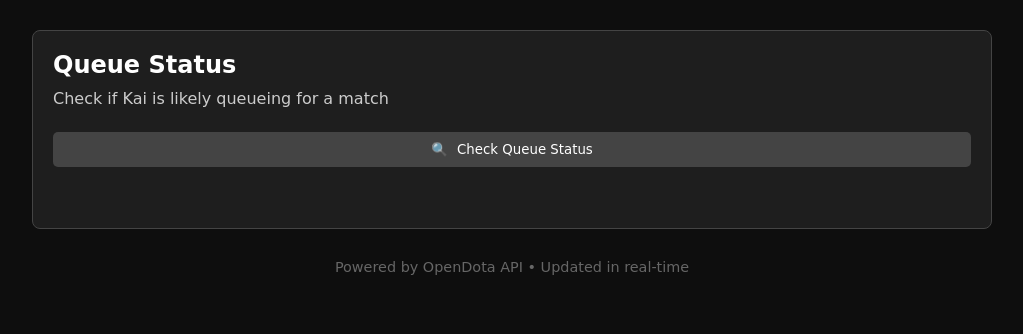
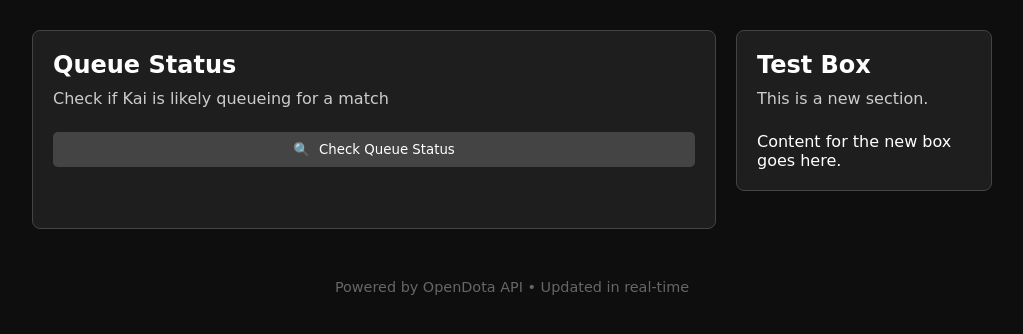
Before and after one commit to msalaheen01/dotaTracker, a Flask app: page / in a window 1280 px wide. Shown: the part 239-573 px from the top of the page, without its empty margins (128-1151 px from the left). Run offline with Flask 3, Linux system fonts and the light colour scheme.

Commit message:
minor ui

```diff
--- a/app.py
+++ b/app.py
@@ -1,4 +1,4 @@
-from flask import Flask, render_template
+from flask import Flask, render_template, jsonify
 import datetime
 import requests
 import time
@@ -131,6 +131,20 @@
     return min(score, 100), log, last_five_summary(matches)
 
 
+def format_time_ago(minutes):
+    """Format time ago in days if > 24 hours, hours and minutes if > 60 minutes, otherwise just minutes"""
+    if minutes >= 1440:  # 24 hours = 1440 minutes
+        days = minutes // 1440
+        return f"{days}d ago"
+    elif minutes >= 60:
+        hours = minutes // 60
+        remaining_minutes = minutes % 60
+        if remaining_minutes == 0:
+            return f"{hours}h ago"
+        else:
+            return f"{hours}h {remaining_minutes}m ago"
+    else:
+        return f"{minutes}m ago"
 
 
 def get_matches():
@@ -157,8 +171,8 @@
 
 @app.route('/check')
 def check():
-    matches = get_matches()
-    score, log, last5 = estimate_queue_likelihood(matches)
+    matches_data = get_matches()
+    score, log, last5 = estimate_queue_likelihood(matches_data)
 
     status = (
         f"🔥 Likely queueing! ({score}%)" if score > 70 else
@@ -166,40 +180,37 @@
         f"❄️ Likely not playing. ({score}%)"
     )
 
-    # Build an HTML response with the log and the last-five table
-    details = "<br>".join(log)
+    details_log = "<br>".join(log)
 
-    # lastrows = "<br>".join(last5)
     hero_data = requests.get("https://api.opendota.com/api/heroes").json()
     hero_map = {hero["id"]: hero["name"].replace("npc_dota_hero_", "") for hero in hero_data}
 
-    match_info = ""
+    matches_list = []
+    for m in matches_data:
+        hero_id = m.get('hero_id')
+        hero_name = hero_map.get(hero_id, "unknown")
+        win_class = "win" if not is_loss(m) else "loss"
 
-    for m in matches:
-        match_id = m['match_id']
-        hero_id = m['hero_id']
-        hero_name = hero_map.get(hero_id, "unknown")
-        kills = m['kills']
-        deaths = m['deaths']
-        assists = m['assists']
-        duration = round(m['duration'] / 60,1)
-        ago = int((time.time() - m['start_time']) / 60)
-        win_class = "win" if not is_loss(m) else "loss"
-        result_text = "Win" if win_class == "win" else "Loss"
-        img_url = f"https://cdn.dota2.com/apps/dota2/images/heroes/{hero_name}_lg.png"
-        match_info += f"""
-        <div class='match-box'>
-            <div class='match-details'>
-                Match <b>{match_id}</b> | Hero: {hero_name.replace("_", " ").title()}<br>
-                K/D/A: {kills}/{deaths}/{assists} | Duration: {duration} min<br>
-                Played {ago} min ago → <span class='{win_class}'>{result_text}</span>
-            </div>
-            <img class='hero-img' src='{img_url}' alt='{hero_name}'>
-        </div>
-        """
+        matches_list.append({
+            'match_id': m.get('match_id'),
+            'hero_name': hero_name.replace("_", " ").title(),
+            'kills': m.get('kills'),
+            'deaths': m.get('deaths'),
+            'assists': m.get('assists'),
+            'duration': round(m.get('duration', 0) / 60, 1),
+            'ago': int((time.time() - m.get('start_time', time.time())) / 60),
+            'ago_display': format_time_ago(int((time.time() - m.get('start_time', time.time())) / 60)),
+            'win_class': win_class,
+            'result_text': "Win" if win_class == "win" else "Loss",
+            'img_url': f"https://cdn.dota2.com/apps/dota2/images/heroes/{hero_name}_lg.png"
+        })
 
-
-    return f"{status}<br><b>Why?</b>{details}<br><br><b>Last 5 Matches:</b><br>{match_info}"
+    return jsonify({
+        'status': status,
+        'log': details_log,
+        'matches': matches_list,
+        'last5_title': "Last 5 Matches:"
+    })
 
 @app.route('/checkTwo')
 def checkTwo():
--- a/static/css/style.css
+++ b/static/css/style.css
@@ -42,9 +42,9 @@
 
 /* Main content */
 .main-content {
-    /* display: flex; No longer needed */
-    /* gap: 20px; No longer needed */
-    /* flex-wrap: wrap; No longer needed */
+    display: flex;
+    gap: 20px;
+    align-items: flex-start;
 }
 
 /* Status sections */
@@ -136,6 +136,14 @@
     border-radius: 8px;
     font-family: 'Comic Neue', sans-serif;
     color: white;
+    opacity: 0;
+    transform: translateY(20px);
+    transition: opacity 0.4s ease-out, transform 0.4s ease-out;
+}
+
+.match-box.visible {
+    opacity: 1;
+    transform: translateY(0);
 }
 
 .match-details {
@@ -221,8 +229,12 @@
     flex-shrink: 0;
 }
 
-.status-section.full-width {
-    width: 100%;
+.status-section.queue-status-section {
+    flex: 3; /* Takes up more space */
+}
+
+.status-section.test-box-section {
+    flex: 1; /* Takes up less space */
 }
 
 .btn-secondary {
--- a/templates/index.html
+++ b/templates/index.html
@@ -34,7 +34,7 @@
 
         <main class="main-content">
             <!-- Queue Status Section -->
-            <section class="status-section full-width">
+            <section class="status-section queue-status-section">
                 <div class="section-header">
                     <h2>Queue Status</h2>
                     <p>Check if Kai is likely queueing for a match</p>
@@ -47,6 +47,17 @@
                     <div id="result" class="result-container"></div>
                 </div>
             </section>
+
+            <!-- Test Box Section -->
+            <section class="status-section test-box-section">
+                <div class="section-header">
+                    <h2>Test Box</h2>
+                    <p>This is a new section.</p>
+                </div>
+                <div>
+                    <p>Content for the new box goes here.</p>
+                </div>
+            </section>
         </main>
 
         <footer class="footer">
@@ -56,22 +67,67 @@
 
     <script>
         function checkIfKaiIsPlaying() {
-            const btn = event.target;
+            const btn = document.querySelector('.btn-primary');
             const resultDiv = document.getElementById('result');
 
-            // Show loading state
             btn.disabled = true;
             btn.innerHTML = '<span class="btn-icon">⏳</span> Checking...';
             resultDiv.innerHTML = '<div class="loading">Loading queue status...</div>';
 
             fetch('/check')
-            .then(response => response.text())
+            .then(response => response.json())
             .then(data => {
-                resultDiv.innerHTML = data;
-                btn.disabled = false;
-                btn.innerHTML = '<span class="btn-icon">🔍</span> Check Queue Status';
+                // Clear loading state
+                resultDiv.innerHTML = '';
+
+                // Display status and log
+                const statusHTML = `
+                    <p>${data.status}</p>
+                    <b>Why?</b>
+                    <div>${data.log}</div>
+                    <br>
+                    <b>${data.last5_title}</b>
+                `;
+                resultDiv.innerHTML = statusHTML;
+
+                // Create a container for matches to be appended to
+                const matchesContainer = document.createElement('div');
+                matchesContainer.id = 'matches-container';
+                resultDiv.appendChild(matchesContainer);
+
+                // Animate matches one by one
+                data.matches.forEach((match, index) => {
+                    setTimeout(() => {
+                        const matchBox = document.createElement('div');
+                        matchBox.classList.add('match-box');
+
+                        matchBox.innerHTML = `
+                            <div class='match-details'>
+                                Match <b>${match.match_id}</b> | Hero: ${match.hero_name}<br>
+                                K/D/A: ${match.kills}/${match.deaths}/${match.assists} | Duration: ${match.duration} min<br>
+                                Played ${match.ago_display} → <span class='${match.win_class}'>${match.result_text}</span>
+                            </div>
+                            <img class='hero-img' src='${match.img_url}' alt='${match.hero_name}'>
+                        `;
+
+                        matchesContainer.appendChild(matchBox);
+
+                        setTimeout(() => {
+                            matchBox.classList.add('visible');
+                        }, 50);
+
+                    }, index * 150);
+                });
+
+                const totalAnimationTime = data.matches.length * 150;
+                setTimeout(() => {
+                    btn.disabled = false;
+                    btn.innerHTML = '<span class="btn-icon">🔍</span> Check Queue Status';
+                }, totalAnimationTime);
+
             })
             .catch(error => {
+                console.error('Error:', error);
                 resultDiv.innerHTML = '<div class="error">Error checking status. Please try again.</div>';
                 btn.disabled = false;
                 btn.innerHTML = '<span class="btn-icon">🔍</span> Check Queue Status';
```
